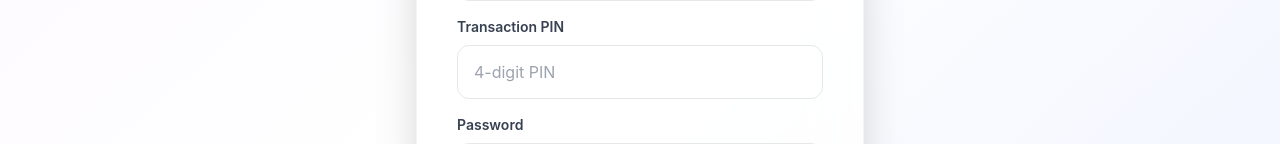
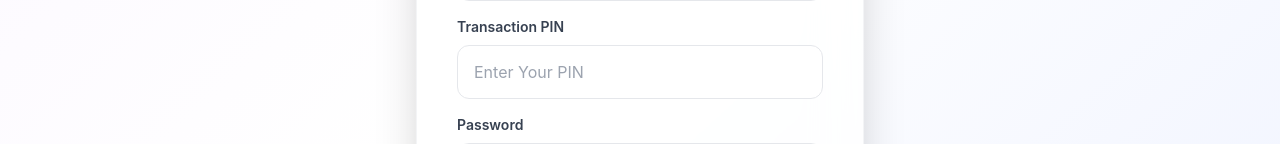
Before and after one commit to VipulMore11/LenDenClub-Assignment, a React (Create React App) app in the folder frontend/: page /signup in a window 1280 px wide. Shown: the part 638-782 px from the top of the page. Built offline with nearby package versions, Linux system fonts and the light colour scheme; no server answers.

Commit message:
Last Commit of Backend

```diff
--- a/frontend/src/pages/Signup.jsx
+++ b/frontend/src/pages/Signup.jsx
@@ -181,7 +181,7 @@ export default function Signup() {
                 <input
                   id="pinCode"
                   type="password"
-                  placeholder="4-digit PIN"
+                  placeholder="Enter Your PIN"
                   value={pinCode}
                   onChange={(e) => setPinCode(e.target.value)}
                   disabled={loading}
```
Also changed, not shown: 1 other file (tests, documents, lock files or other folders).
